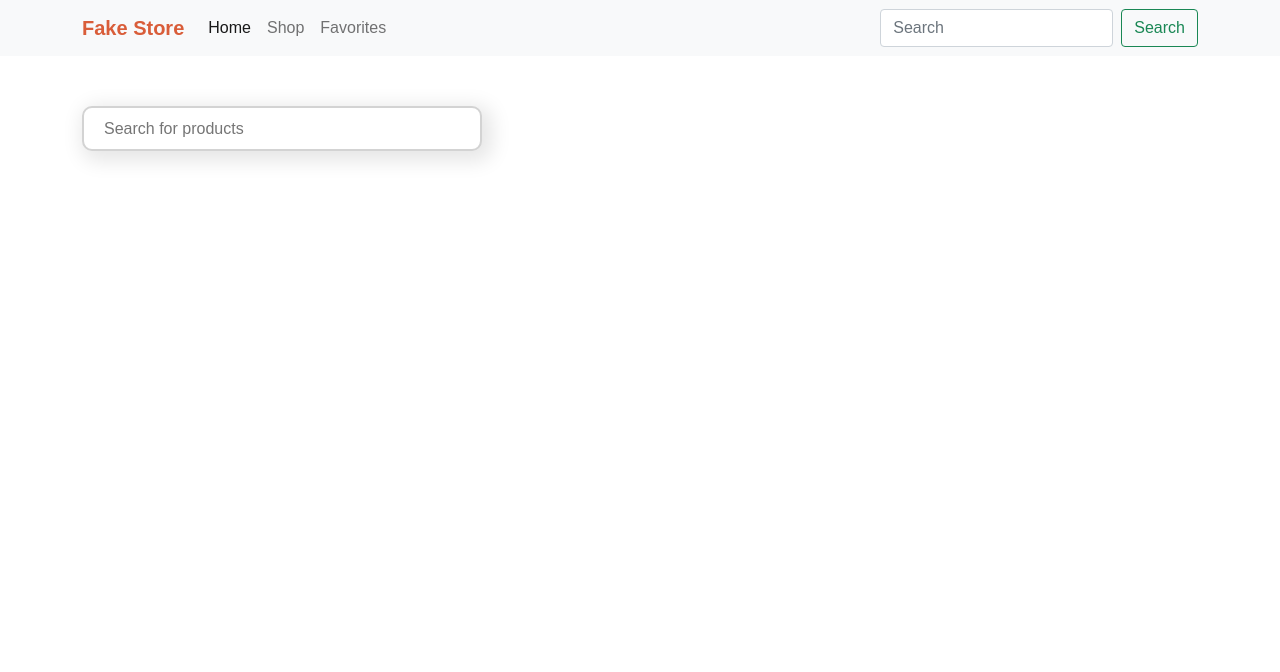
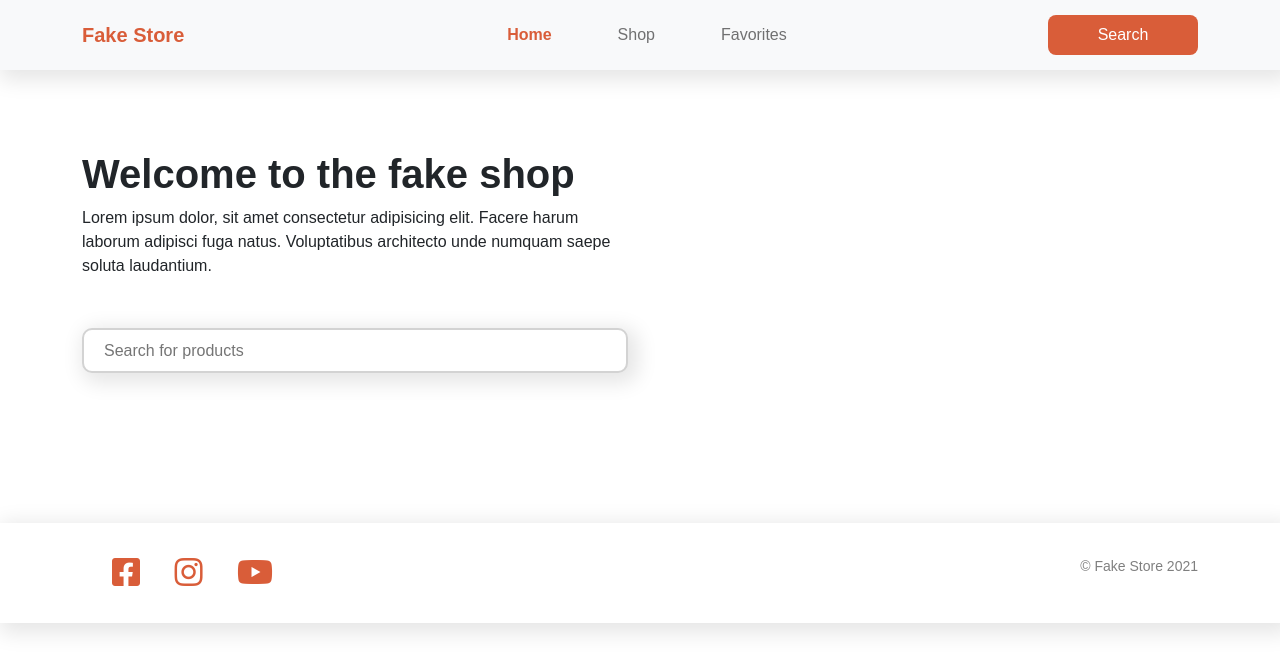
Before and after one commit to Marthebjornsen98/marthe-bjornsen-js2-ma1, a plain HTML site: page index.html in a window 1280 px wide. Drawn offline with nearby package versions, Linux system fonts and the light colour scheme; no server answers.

Commit message:
confused

```diff
--- a/index.html
+++ b/index.html
@@ -8,6 +8,10 @@
 
     <!-- My css -->
     <link rel="stylesheet" href="css/styles.css">
+
+    <!-- Fontawesome -->
+    <link rel="stylesheet" href="https://use.fontawesome.com/releases/v5.15.4/css/all.css"
+        integrity="sha384-DyZ88mC6Up2uqS4h/KRgHuoeGwBcD4Ng9SiP4dIRy0EXTlnuz47vAwmeGwVChigm" crossorigin="anonymous">
 
     <!-- Bootstrap CSS -->
     <link href="https://cdn.jsdelivr.net/npm/bootstrap@5.1.1/dist/css/bootstrap.min.css" rel="stylesheet"
@@ -20,27 +24,26 @@
     <header>
         <nav class="navbar navbar-expand-lg navbar-light bg-light">
             <div class="container">
-                <a class="navbar-brand" href="#">Fake Store</a>
+                <a class="navbar-brand" href="index.html">Fake Store</a>
                 <button class="navbar-toggler" type="button" data-bs-toggle="collapse"
                     data-bs-target="#navbarSupportedContent" aria-controls="navbarSupportedContent"
                     aria-expanded="false" aria-label="Toggle navigation">
                     <span class="navbar-toggler-icon"></span>
                 </button>
                 <div class="collapse navbar-collapse" id="navbarSupportedContent">
-                    <ul class="navbar-nav me-auto mb-2 mb-lg-0">
+                    <ul class="w-50 navbar-nav ms-auto mb-2 mb-lg-0">
                         <li class="nav-item">
-                            <a class="nav-link active" aria-current="page" href="#">Home</a>
+                            <a class="nav-link active" aria-current="page" href="index.html">Home</a>
                         </li>
                         <li class="nav-item">
-                            <a class="nav-link" href="#">Shop</a>
+                            <a class="nav-link" href="index.html">Shop</a>
                         </li>
                         <li class="nav-item">
-                            <a class="nav-link">Favorites</a>
+                            <a class="nav-link" href="index.html">Favorites</a>
                         </li>
                     </ul>
                     <form class="d-flex">
-                        <input class="form-control me-2" type="search" placeholder="Search" aria-label="Search">
-                        <button class="btn btn-outline-success" type="submit">Search</button>
+                        <button class="btn navbar__cta" type="submit">Search</button>
                     </form>
                 </div>
             </div>
@@ -49,7 +52,12 @@
     <main>
         <div class="container">
             <div class="row">
-                <div class="col-sm-12">
+                <div class="col-sm-6">
+                    <h1 class="heading">Welcome to the fake shop</h1>
+                    <p>
+                        Lorem ipsum dolor, sit amet consectetur adipisicing elit. Facere harum laborum adipisci fuga
+                        natus. Voluptatibus architecto unde numquam saepe soluta laudantium.
+                    </p>
                     <div class="filter">
                         <input class="search" placeholder="Search for products" />
                     </div>
@@ -58,9 +66,29 @@
         </div>
 
         <div class="container">
-            <div class="row container__card"></div>
+            <div class="loading"></div>
+            <div class="row search__result"></div>
         </div>
     </main>
+
+    <footer>
+        <div class="footer">
+            <div class="container">
+                <div class="row">
+                    <div class="col-sm-6">
+                        <div class="footer__icons">
+                            <i class="fab fa-facebook-square"></i>
+                            <i class="fab fa-instagram"></i>
+                            <i class="fab fa-youtube"></i>
+                        </div>
+                    </div>
+                    <div class="col-sm-6 footer__copyright">
+                        <p class="footer__copyright--text">© Fake Store 2021</p>
+                    </div>
+                </div>
+            </div>
+        </div>
+    </footer>
 
     <!-- My JavaScript-->
     <script src="js/script.js" type="module"></script>
--- a/js/libs/fetch-data.js
+++ b/js/libs/fetch-data.js
@@ -1,10 +1,15 @@
 export default async function fetchData(url) {
   try {
+    // document.querySelector(".loading").innerHTML = `
+    //     <img src="https://cdn.dribbble.com/users/1186261/screenshots/3718681/_______.gif">
+    //   `;
+
     const response = await fetch(url);
     const data = await response.json();
     return data;
   } catch (error) {
     console.log(error);
   } finally {
+    // document.querySelector(".loading").innerHTML = ``;
   }
 }
--- a/js/script.js
+++ b/js/script.js
@@ -1,37 +1,23 @@
 import fetchData from "./libs/fetch-data.js";
 import { filteringArray } from "./libs/filter.js";
 
-const data = await fetchData("https://fakestoreapi.com/products");
+let data = await fetchData("https://fakestoreapi.com/products");
 console.log("data", data);
 
-const cardContainer = document.querySelector(".container__card");
+const search = document.querySelector(".search");
+const searchResult = document.querySelector(".search__result");
 
-data.forEach((elm) => {
-  cardContainer.innerHTML += `
-    <div class="col-sm-3">
-        <div class="card">
-            <img src="${elm.image}" alt="Products" class="card__img">
-            <div class="card-body">
-                <h2 class="card-title">${elm.title}</h2>
-                <h3 class="card__price">${elm.price} $</h3>
-                <p class="card-text">${elm.description}</p>
-                <a href="#" class="btn btn-primary card__btn">Add to bag</a>
-            </div>
-        </div>
-    </div>
-  `;
-});
+search.onkeyup = function () {
+  searchResult.innerHTML = "";
+  let filteredBy = filteringArray(data, search.value);
 
-const searchBar = document.querySelector(".search");
+  if (filteredBy.length === 0) {
+    searchResult.innerHTML = "No results, the price is too low.";
+    return;
+  }
 
-searchBar.onkeyup = function () {
-  cardContainer.innerHTML = "";
-
-  const sortBy = filteringArray(data, searchBar.value);
-  console.log(sortBy);
-
-  sortBy.forEach((elm) => {
-    cardContainer.innerHTML += `
+  filteredBy.forEach((elm) => {
+    searchResult.innerHTML += `
         <div class="col-sm-3">
             <img src="${elm.image}" class="card-img-top" alt="">
             <div class="card-body">
--- a/scss/partials/_main.scss
+++ b/scss/partials/_main.scss
@@ -1,5 +1,40 @@
+.navbar {
+  background-color: white !important;
+  @include boxshadow(rgba(0, 0, 0, 0.1));
+  padding: 15px 0px !important;
+
+  &__cta {
+    background-color: #d95d39 !important;
+    width: 150px;
+    color: white !important;
+    border-radius: 8px !important;
+    height: 40px;
+    margin-left: 50px;
+  }
+
+  &__cta:hover {
+    color: #d95d39 !important;
+    border: solid 2px #d95d39;
+    background-color: white !important;
+  }
+}
+
 .navbar-brand {
   color: #d95d39 !important;
+  font-weight: bold;
+}
+
+.nav-link {
+  margin-right: 50px !important;
+}
+
+.nav-item .active {
+  color: #d95d39 !important;
+  font-weight: bold;
+}
+
+.heading {
+  margin-top: 80px;
   font-weight: bold;
 }
 
@@ -9,7 +44,7 @@
 }
 
 .search {
-  width: 400px;
+  width: 100%;
   height: 45px;
   border-radius: 10px;
   padding-left: 20px;
@@ -48,9 +83,42 @@
     align-items: center !important;
     justify-content: center !important;
   }
+
+  &__btn:hover {
+    color: #d95d39 !important;
+    border: solid 2px #d95d39 !important;
+    background-color: white !important;
+  }
 }
 
 .card-title {
   font-size: 1.25rem;
   font-weight: bold;
 }
+
+.footer {
+  margin-top: 100px;
+  height: 100px;
+  display: flex;
+  align-items: center;
+  @include boxshadow(rgba(0, 0, 0, 0.1));
+
+  &__copyright {
+    display: flex;
+    justify-content: flex-end;
+  }
+
+  &__copyright--text {
+    font-size: 0.875rem;
+    color: rgba(0, 0, 0, 0.5);
+    margin: 0px !important;
+  }
+}
+
+.fa-facebook-square,
+.fa-instagram,
+.fa-youtube {
+  font-size: 2rem;
+  color: #d95d39;
+  margin-left: 30px;
+}
```
Also changed, not shown: css/styles.css, 1 other file.
